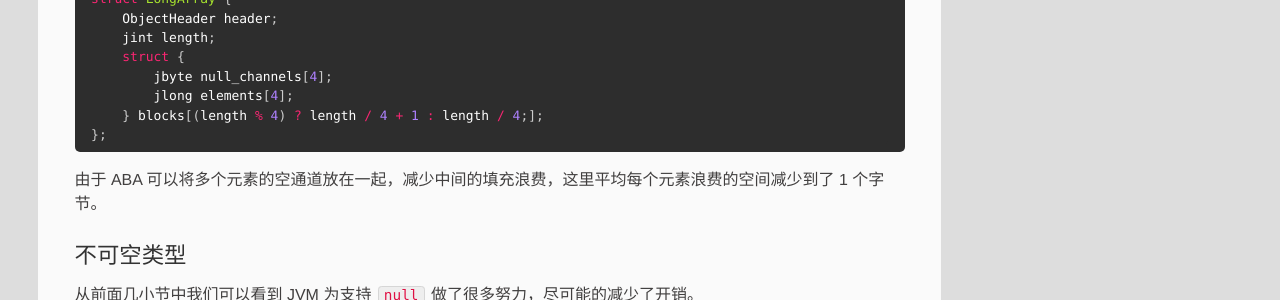
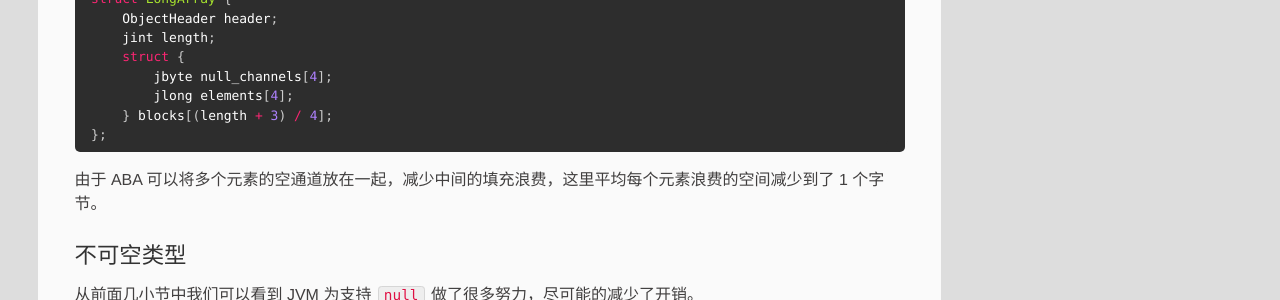
Before and after one commit to Glavo/glavo.github.io, a Jekyll site: the page built from _posts/2024-06-15-flattened-values.md, in a window 1280 px wide and 900 px high, scrolled down 9956 px. Shown: the part 152-452 px from the top of the window. Built offline with Jekyll 4.4.1, drawn with Linux system fonts in a browser that asks for light colours; a script that is not in the unit is left out; comment, search, counter and statistics services are not loaded.

Commit message:
update flattened-values.md

````diff
--- a/_posts/2024-06-15-flattened-values.md
+++ b/_posts/2024-06-15-flattened-values.md
@@ -468,7 +468,7 @@ struct LongArray {
     struct {
         jbyte null_channels[4];
         jlong elements[4];
-    } blocks[(length % 4) ? length / 4 + 1 : length / 4;];
+    } blocks[(length + 3) / 4];
 };
 ```
 
````
